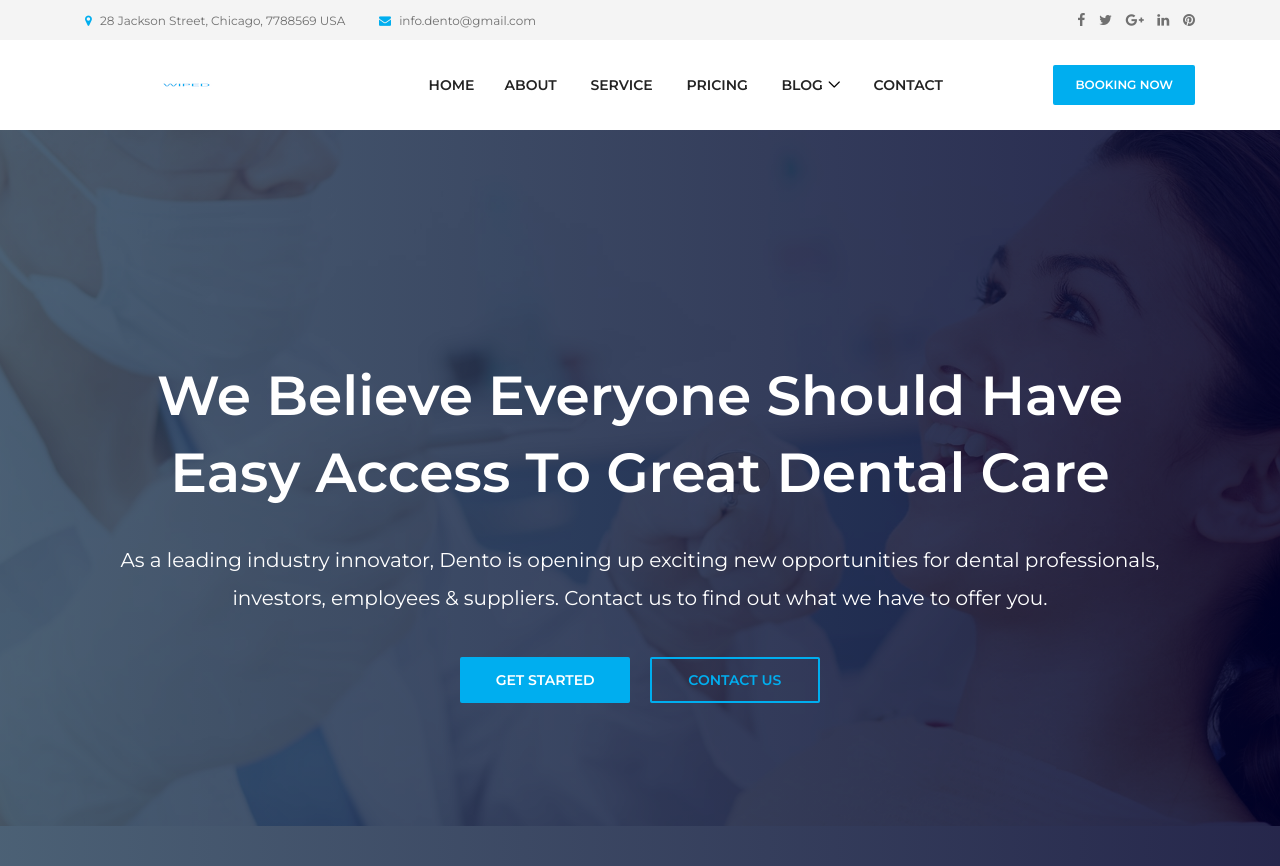
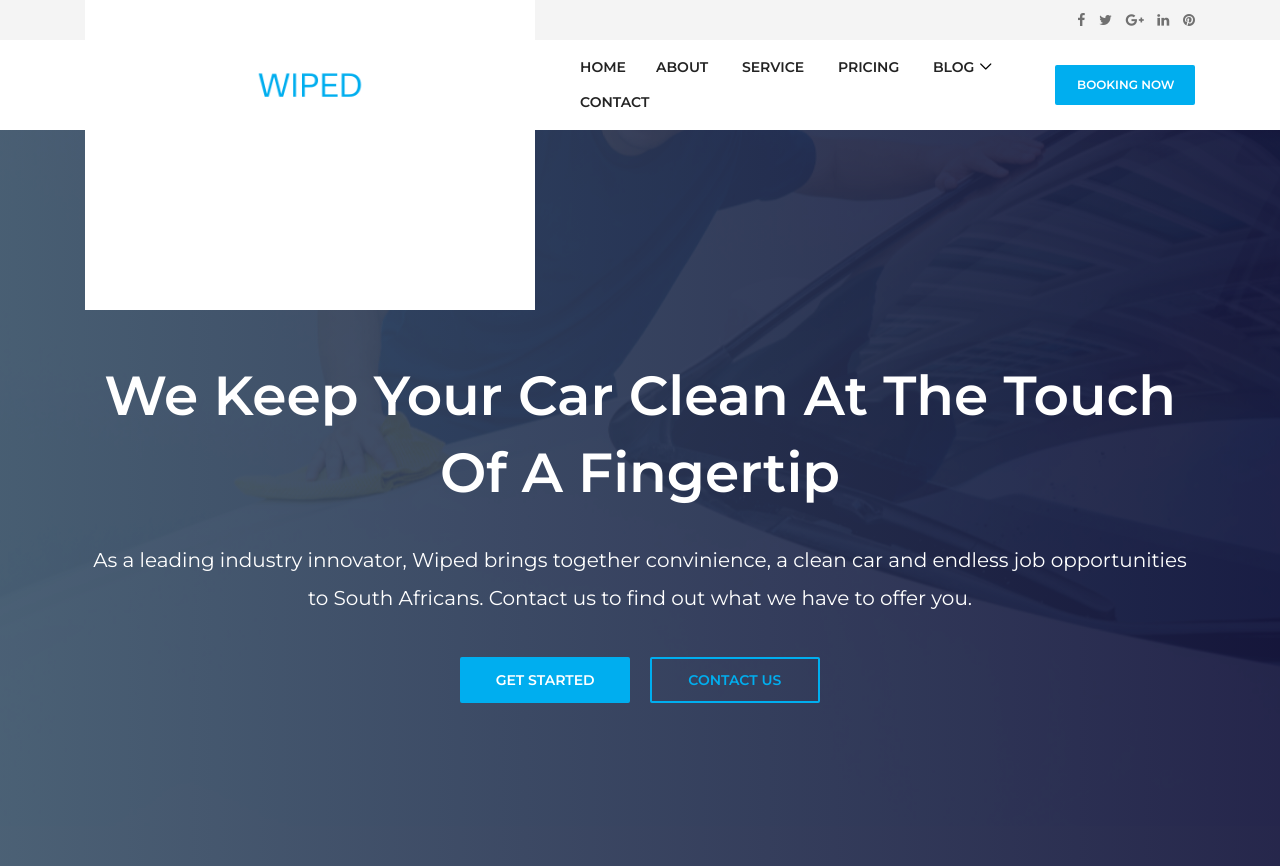
Before and after one commit to wipedsite/wipedDjango, a Django app: page / in a window 1280 px wide. Shown: the top 866 px of the page. Run offline with Django 3.2, Linux system fonts and the light colour scheme; some libraries are stand-ins or nearby versions; some web fonts are replaced.

Commit message:
background change

```diff
--- a/website/templates/base.html
+++ b/website/templates/base.html
@@ -12,7 +12,7 @@
   <title>{% block title %} Wiped - carwash {% endblock %}</title>
 
   <!-- Favicon -->
-  <link rel="icon" href="{% static 'website/img/core-img/wiped_logo.png' %}">
+  <link rel="icon" href="{% static 'website/img/core-img/WIPED_favicon.png' %}">
 
   <!-- Core Stylesheet -->
   <link rel="stylesheet" href="{% static 'website/css/style.css' %}">
@@ -64,7 +64,7 @@
 
             <!-- Logo -->
             <a class="nav-brand" href="{% url 'home' %">
-            <img src="{% static 'website/img/core-img/WIPED_mainlogo.png' %}" alt=""></a>
+            <img src="{% static 'website/img/core-img/WIPED_logo.png' %}" alt=""></a>
 
             <!-- Navbar Toggler -->
             <div class="classy-navbar-toggler">
--- a/website/templates/home.html
+++ b/website/templates/home.html
@@ -11,15 +11,14 @@
     <!-- Welcome Slides -->
     <div class="welcome-slides owl-carousel">
       <!-- Single Welcome Slide -->
-      <div class="welcome-welcome-slide bg-img bg-gradient-overlay jarallax" style="background-image: url({% static 'website/img/bg-img/1.jpg' %});">
+      <div class="welcome-welcome-slide bg-img bg-gradient-overlay jarallax" style="background-image: url({% static 'website/img/bg-img/1.png' %});">
         <div class="container h-100">
           <div class="row h-100 align-items-center">
             <div class="col-12">
               <!-- Welcome Text -->
               <div class="welcome-text text-center">
-                <h2 data-animation="fadeInUp" data-delay="100ms">We Believe Everyone Should Have Easy Access To Great Dental Care</h2>
-                <p data-animation="fadeInUp" data-delay="300ms">As a leading industry innovator, Dento is opening up exciting new opportunities for dental professionals, investors, employees & suppliers. Contact us to find out what we have to
-                  offer you.</p>
+                <h2 data-animation="fadeInUp" data-delay="100ms">We Keep Your Car Clean At the Touch Of A Fingertip</h2>
+                <p data-animation="fadeInUp" data-delay="300ms">As a leading industry innovator, Wiped brings together convinience, a clean car and endless job opportunities to South Africans. Contact us to find out what we have to offer you.</p>
                 <div class="welcome-btn-group">
                   <a href="#" class="btn dento-btn mx-2" data-animation="fadeInUp" data-delay="500ms">Get Started</a>
                   <a href="#" class="btn dento-btn mx-2 active" data-animation="fadeInUp" data-delay="700ms">Contact Us</a>
```
Also changed, not shown: static/website/img/bg-img/1.jpg (deleted), static/website/img/bg-img/1.png (added), static/website/img/core-img/WIPED_favicon.png (added), static/website/img/core-img/WIPED_mainlogo.png (deleted), static/website/img/core-img/wiped_logo.png.
